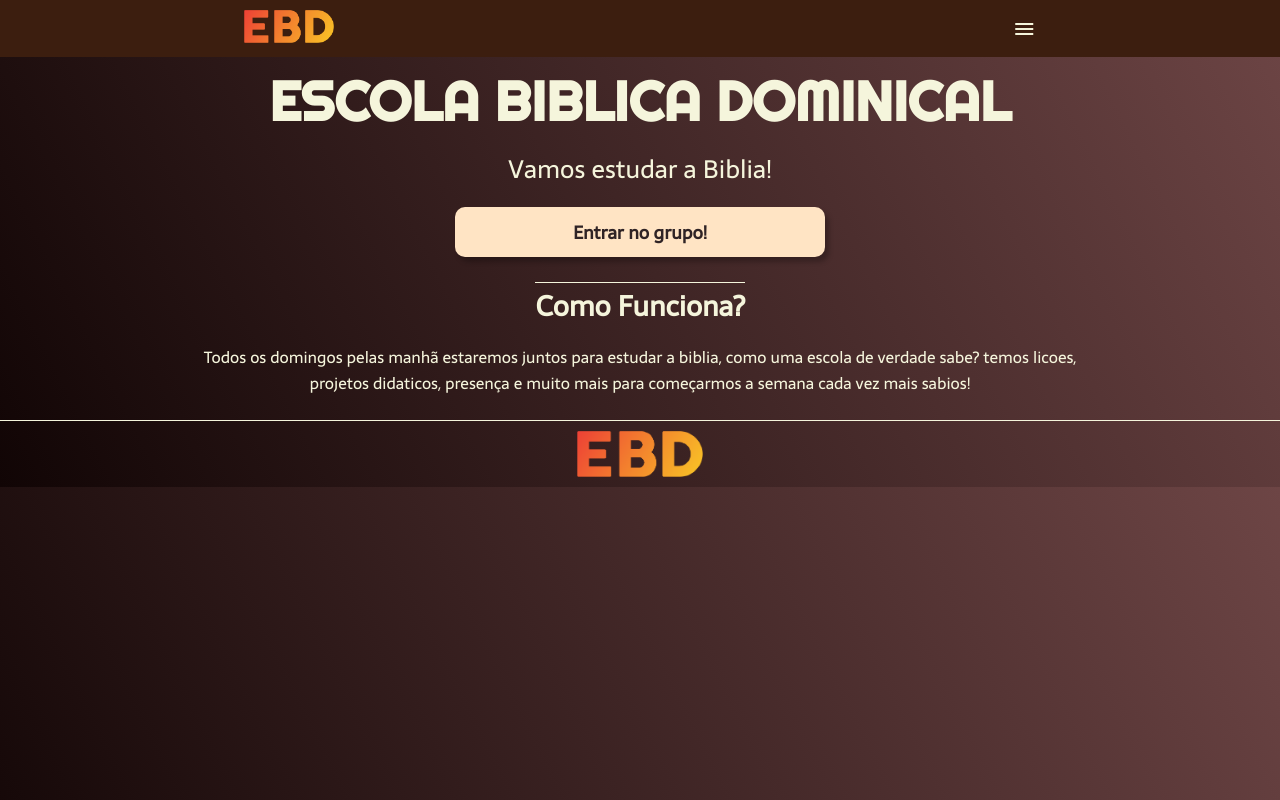
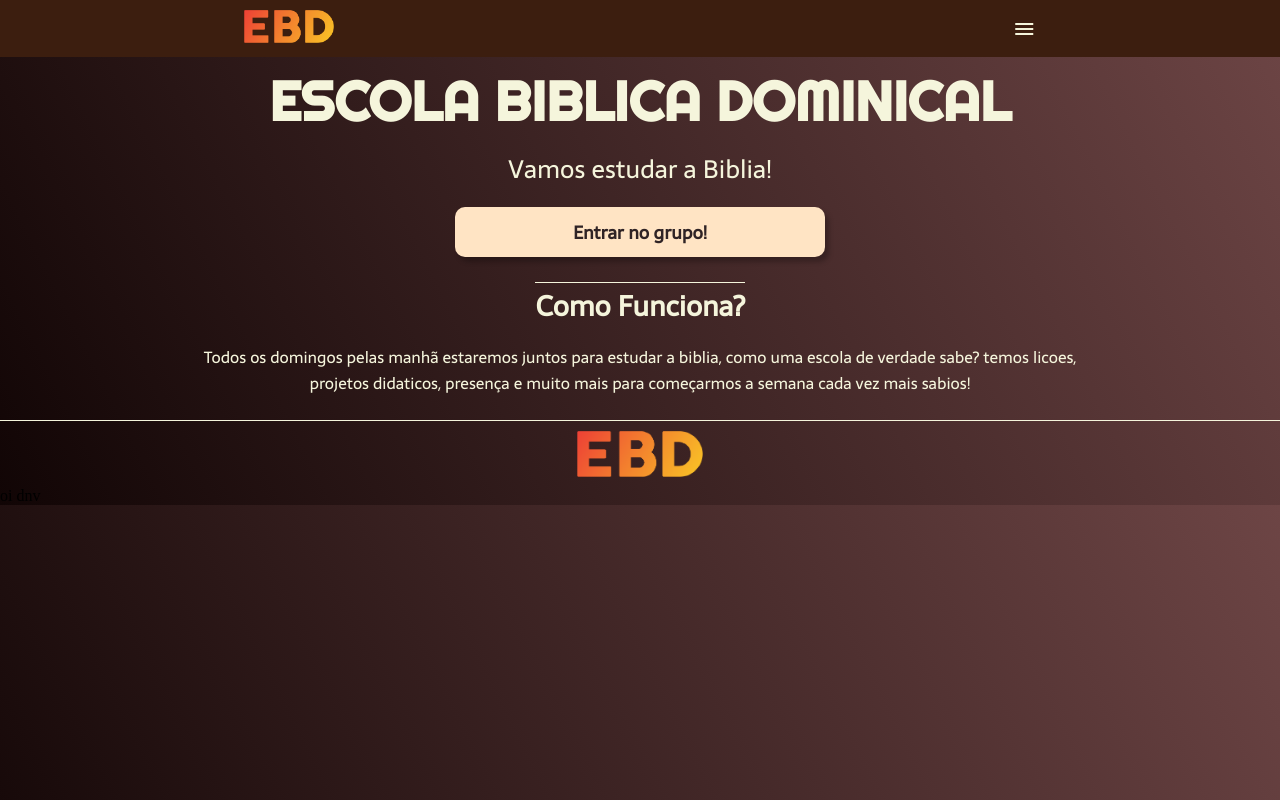
Before and after one commit to Gabr128040/ebd, a plain HTML site: page index.html in a window 1280 px wide. Drawn offline with Linux system fonts and the light colour scheme; a web font is replaced by a local one.

Commit message:
update index.html

```diff
--- a/index.html
+++ b/index.html
@@ -46,5 +46,6 @@
         <img class="footer-logo" src="./imagens/ebd site.png" alt="">
     </footer>
     <script src="script.js"></script>
+    oi dnv
 </body>
 </html>
```
